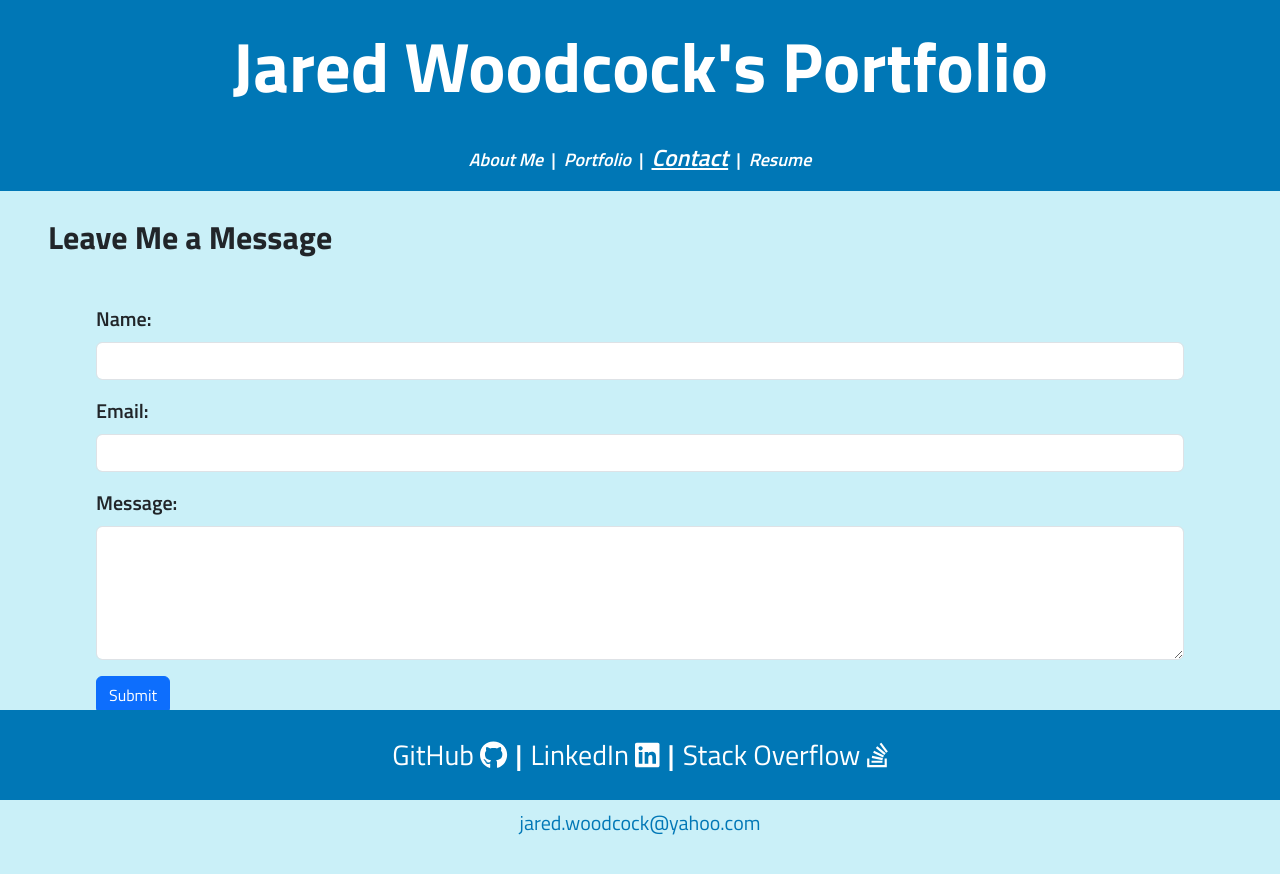
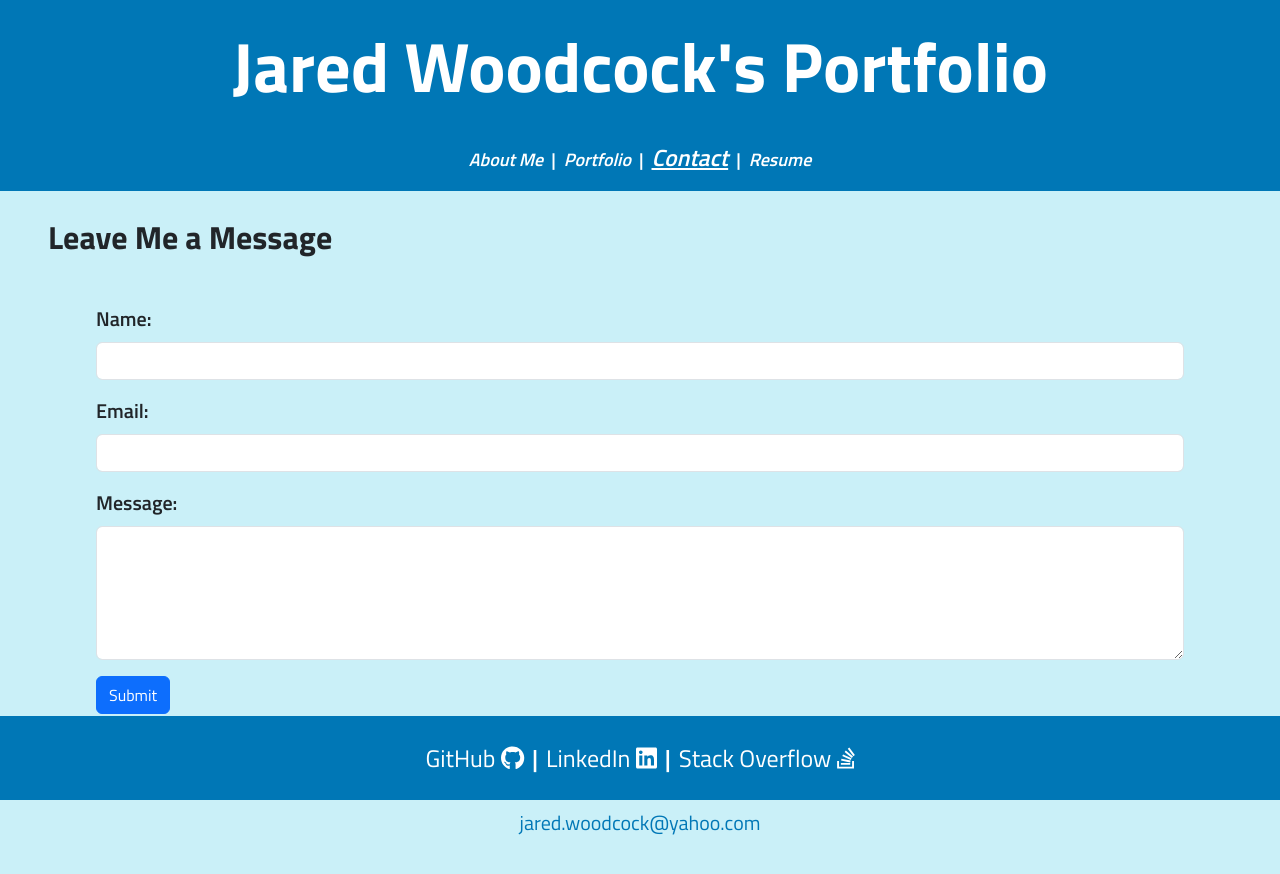
Before and after one commit to JaredWoodcock/react-portfolio, a React (Vite) app: page /contact in a window 1280 px wide. Shown: the top 874 px of the page. Built offline with nearby package versions, Linux system fonts and the light colour scheme.

Commit message:
Added comments to entire project

```diff
--- a/src/components/Footer.jsx
+++ b/src/components/Footer.jsx
@@ -5,17 +5,17 @@ export default function Footer() {
     return (
         <footer className="py-4">
             <div className="text-center">
+                {/* GitHub text and icon links */}
                 <a className="list-inline-item" href="https://github.com/JaredWoodcock" target="_blank" rel="noopener noreferrer">
                     GitHub <FontAwesomeIcon icon={faGithub} />
                 </a>
                 <div className="list-inline-item">|</div>
-
+                {/* LinkedIn text and icon links */}
                 <a className="list-inline-item" href="https://www.linkedin.com/in/jared-woodcock/" target="_blank" rel="noopener noreferrer">
                     LinkedIn <FontAwesomeIcon icon={faLinkedin} />
                 </a>
-
                 <div className="list-inline-item">|</div>
-
+                {/* Stack Overflow text and icon links */}
                 <a className="list-inline-item" href="https://stackoverflow.com/users/23524666/jaredw" target="_blank" rel="noopener noreferrer">
                     Stack Overflow <FontAwesomeIcon icon={faStackOverflow} />
                 </a>
--- a/src/index.css
+++ b/src/index.css
@@ -9,13 +9,14 @@ a {
   text-decoration: inherit;
 }
 
+/* Active nav tab increases font size and is underlined */
 .active a {
   font-size: 1.3em;
   text-decoration: underline;
 }
 
 body {
-  padding-bottom: 65px;
+  padding-bottom: 90px;
   padding-top: 170px;
   background-color: #caf0f8;
   font-size: 20px;
@@ -50,7 +51,7 @@ footer {
   position: fixed;
   bottom: 0;
   width: 100%;
-  font-size: 28px;
+  font-size: 24px;
 }
 
 img {
--- a/src/main.jsx
+++ b/src/main.jsx
@@ -1,9 +1,9 @@
 import ReactDOM from 'react-dom/client'
 import { createBrowserRouter, RouterProvider } from 'react-router-dom';
-
+// Bootstrap and customs CSS imports
 import 'bootstrap/dist/css/bootstrap.min.css';
 import './index.css'
-
+// Import main App component and other pages
 import App from './App.jsx'
 import AboutMePage from './pages/AboutMePage';
 import PortfolioPage from './pages/PortfolioPage';
@@ -16,6 +16,7 @@ const router = createBrowserRouter([
     element: <App />,
     children: [
       {
+        // Sets AboutMePage as the index page/root route
         index: true,
         element: <AboutMePage />,
       },
--- a/src/pages/PortfolioPage.jsx
+++ b/src/pages/PortfolioPage.jsx
@@ -1,6 +1,7 @@
 import Project from '../components/Project';
 
 export default function PortfolioPage() {
+    // Projects listed in the portfolio. Each one has a project title, description, image, link to the application, and link to the GitHub repo
     const projects = [
         {
             title: 'Worth The Watch',
@@ -51,6 +52,7 @@ export default function PortfolioPage() {
             <h2 className="pb-3">Portfolio</h2>
             <div className="text-center project-list">
                 {projects.map((project, index) => (
+                    // Renders each project using the project component
                     <Project
                         key={index}
                         title={project.title}
--- a/src/pages/ResumePage.jsx
+++ b/src/pages/ResumePage.jsx
@@ -2,6 +2,7 @@ export default function ResumePage() {
     return (
         <div className="m-5">
             <h2 className="pb-3">Resume</h2>
+            {/* Link to download resume */}
             <a style={{ color: '#0077b6' }} href="/JW Resume 2024.pdf" download>Download my resume here</a>
 
             <div className="mt-5">
```
Also changed, not shown: src/components/ContactForm.jsx (+26 -2 lines), src/components/Nav.jsx (+5 -6 lines), src/components/Project.jsx (+7 -2 lines).
